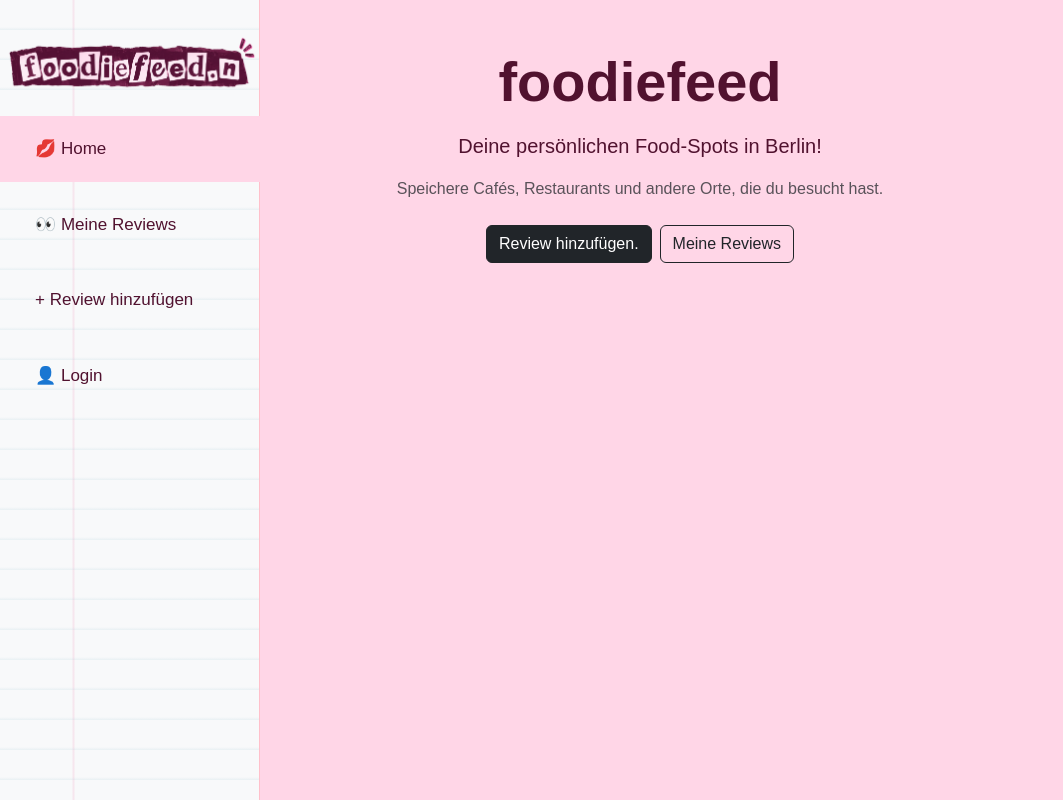
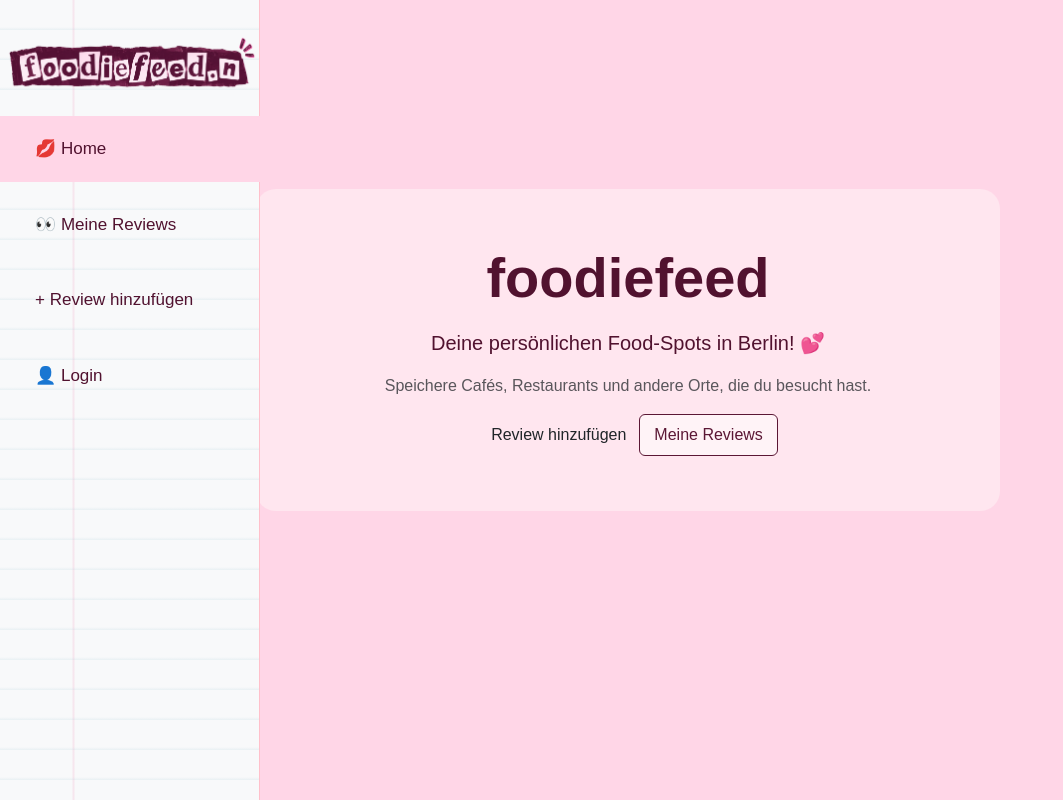
Before and after one commit to DaniaM16/foodiefeed-frontend, an Angular app: page / in a window 1280 px wide. Shown: the whole page, without its empty margins (0-1063 px from the left). Built offline with nearby package versions, Linux system fonts and the light colour scheme.

Commit message:
Startseite

```diff
--- a/src/app/add-review/add-review.ts
+++ b/src/app/add-review/add-review.ts
@@ -56,7 +56,7 @@ export class AddReview {
     const user = JSON.parse(localStorage.getItem('user') || '{}');
 
     const review = {
-      user_id: user.id,
+      user_id: JSON.parse(localStorage.getItem('user') || '{}').id,
       name: this.form.value.nameControl ?? '',
       category: this.form.value.categoryControl ?? '',
       district: this.form.value.districtControl ?? '',
--- a/src/app/home/home.css
+++ b/src/app/home/home.css
@@ -0,0 +1,42 @@
+.container {
+    min-height:calc(100vh - 100px);
+    display: flex;
+    align-items:center;
+}
+
+.row{
+    width: 100%;
+}
+
+.col-12{
+    background-color:#ffe6ef;
+    padding: 55px 40px;
+    border-radius: 20px;
+}
+
+.home-btn{
+    background-color: #fff3f7;
+    color: #5b1735;
+    border: 1px solid #5b1735;
+
+}
+
+.home-btn:hover {
+    background-color: #f8d9e5;
+    color: #5b1735;
+}
+
+.home-btn {
+    display:inline-block !important;
+    background-color: #fff3f7 !important;
+    color: #5b1735 ! important;
+    border: 1px solid #5b1735 !important;
+    padding: 8px 14px !important;
+    border-radius: 6px !important;
+    text-decoration: none !important;
+}
+
+.home-btn:hover {
+    background-color: #f8d9e5 !important;
+    color: #5b1735 !important;
+}
--- a/src/app/home/home.html
+++ b/src/app/home/home.html
@@ -3,10 +3,11 @@
     <div class="row justify-content-center">
         <div class="col-12 col-md-8 text-center">
 
+
         <h1 class="display-4 fw-bold">foodiefeed</h1>
 
         <p class="lead mt-3">
-            Deine persönlichen Food-Spots in Berlin!
+            Deine persönlichen Food-Spots in Berlin! 💕
         </p>
 
         <p class="text-muted">
@@ -14,12 +15,14 @@
             </p>
 
 
-        <div class="d-grid gap-2 d-sm-flex justify-content-sm-center mt-4">
 
-            <a routerLink="/add-review" class="btn btn-dark">
-                Review hinzufügen.
+
+            <div routerLink="d-flex justify-content-center gap-2 mt-4">
+
+            <a routerLink="/add-reviews" class="btn home- btn">
+                Review hinzufügen
             </a>
-            <a routerLink="/reviews" class="btn btn-outline-dark">
+            <a routerLink="/reviews" class="btn home-btn">
                 Meine Reviews
             </a>
 
--- a/src/app/reviews/reviews.css
+++ b/src/app/reviews/reviews.css
@@ -0,0 +1,19 @@
+.reviews-page {
+    padding: 50px;
+    margin-left: 285px;
+}
+
+.card {
+    border: none;
+    border-radius: 18px;
+    padding: 10px;
+}
+
+.card-title{
+    font-weight: bold;
+}
+
+.btn-dark {
+    background-color: #7a0d3d;
+    border: none;
+}
--- a/src/app/reviews/reviews.html
+++ b/src/app/reviews/reviews.html
@@ -1,4 +1,4 @@
-<div class="container py-4">
+<div class="reviews-page">
 
     <div class="d-flex justify-content-between align-items-center mb-4" >
         <h2 class="mb-0">Meine Reviews</h2>
@@ -8,10 +8,10 @@
         </a>
     </div>
 
-    <div class="row g-3">
+
 @if (reviews.length ===0) {
     <div class="text-center py-5">
-        <h5>Noch keine reviews vorhanden</h5>
+        <h5>Noch keine Reviews vorhanden</h5>
         <p class="text-muted">
             Füge deinen ersten Food-Spot hinzu.
         </p>
@@ -21,6 +21,7 @@
         </a>
     </div>
 }
+<div class="row g-3">
         @for (review of reviews; track review.id) {
             <div class="col-12 col-md-6 col-lg-4">
                 <div class="card h-100">
@@ -31,7 +32,7 @@
 </p>
 
 <p class="card-text mb-1">
-    Bewertung: {{ review.rating }}/5
+    Bewertung: ⭐️ {{ review.rating }}/5
 </p>
 
 <p class="card-text">
@@ -39,15 +40,15 @@
 </p>
 
 <p class="card-text mb-1">
-    Besuchsdatum: {{ review.visit_date }}
+    Besuchsdatum: {{ review.visit_date | date: 'dd.MM.yyyy'}}
 </p>
 
 <p class="card-text">
     Empfehlung:
     @if (review.recommended) {
-        JA
+       💕 JA
     } @else {
-        Nein
+        NEIN
     }
 </p>
 <button class="btn btn-dark" (click)="edit(review.id!)">
--- a/src/app/reviews/reviews.ts
+++ b/src/app/reviews/reviews.ts
@@ -2,10 +2,10 @@ import { ChangeDetectorRef, Component, inject, OnInit } from '@angular/core';
 import { Backend } from '../shared/backend';
 import { Review } from '../shared/review';
 import { Router, RouterLink } from '@angular/router';
-
+import { DatePipe } from '@angular/common';
 @Component({
   selector: 'app-reviews',
-  imports: [RouterLink],
+  imports: [RouterLink, DatePipe],
 templateUrl: './reviews.html',
 styleUrl: './reviews.css'
 })
```
